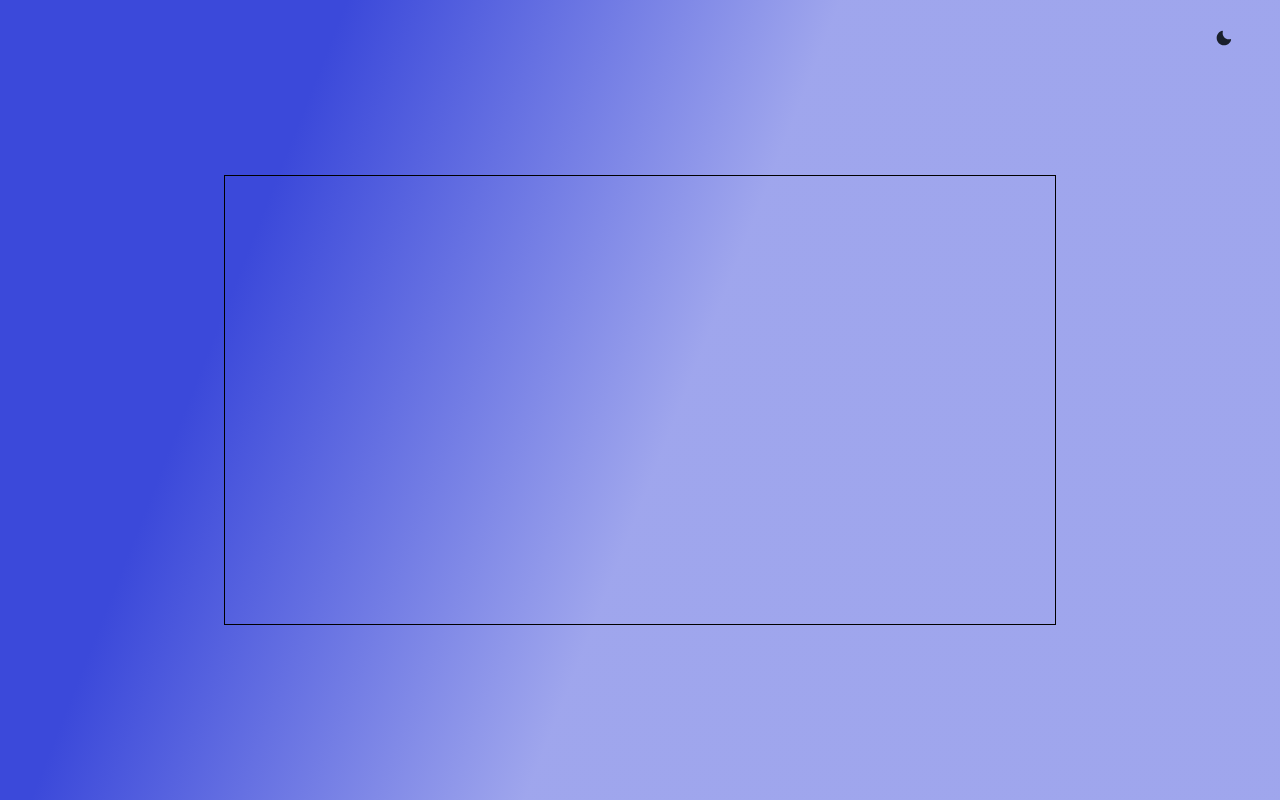
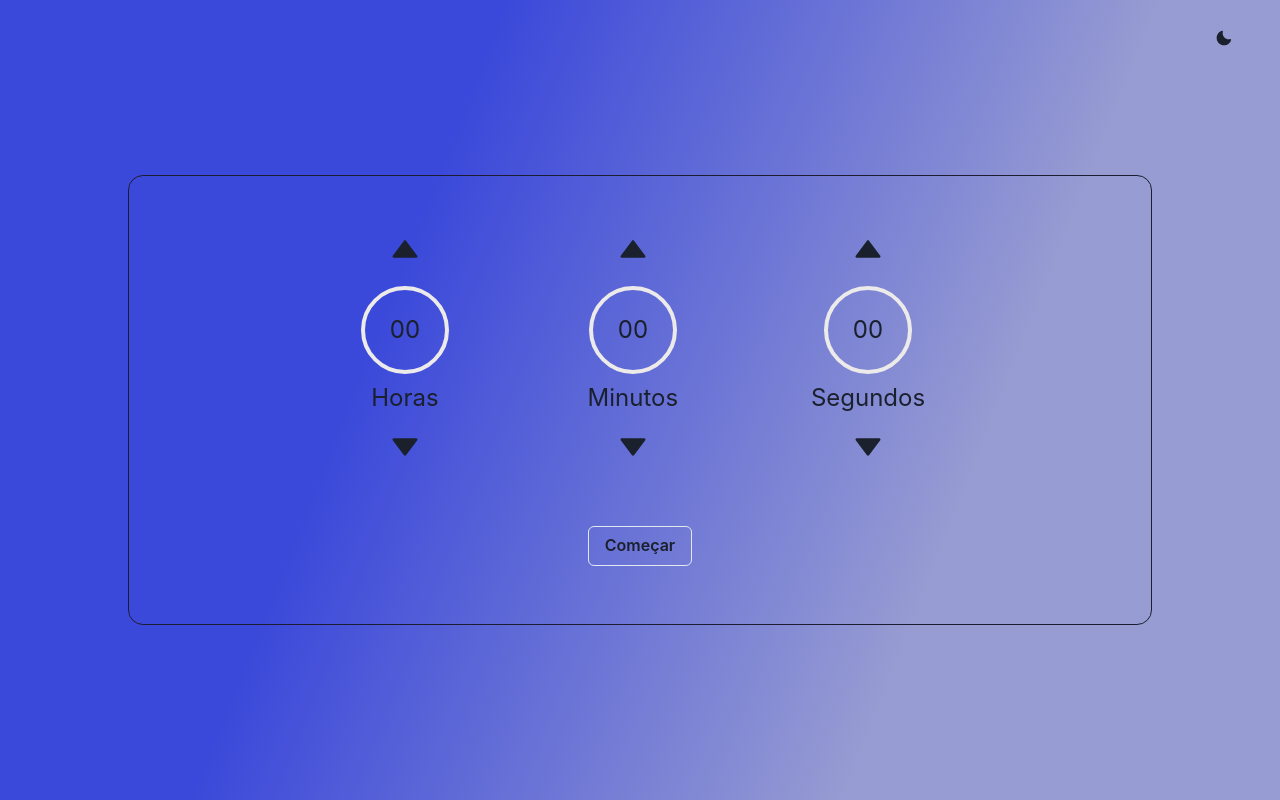
Before and after one commit to pedroasdoliveira/Timer, a React (Vite) app: page / in a window 1280 px wide. Built offline with nearby package versions, Linux system fonts and the light colour scheme.

Commit message:
feat(App): implement styles and Timer component

```diff
--- a/src/App.jsx
+++ b/src/App.jsx
@@ -1,22 +1,38 @@
-import { Box, Flex, useColorMode, useColorModeValue } from "@chakra-ui/react";
+import {
+  Box,
+  Button,
+  CircularProgress,
+  CircularProgressLabel,
+  Flex,
+  Text,
+  useColorMode,
+  useColorModeValue,
+} from "@chakra-ui/react";
 import { useState } from "react";
-import { MoonIcon, SunIcon } from "@chakra-ui/icons";
+import {
+  MoonIcon,
+  SunIcon,
+  TriangleUpIcon,
+  TriangleDownIcon,
+} from "@chakra-ui/icons";
+import Timer from "./components/Timer";
 
 function App() {
   const { toggleColorMode } = useColorMode();
-  const [ toggleColor, setToggleColor ] = useState(false);
+  const [toggleColor, setToggleColor] = useState(false);
 
   const background = useColorModeValue(
-    "linear-gradient(111.58deg, #3B49DA 21.73%, rgba(59, 73, 218, 0.49) 52.68%)",
-    "linear-gradient(97.85deg, rgba(12, 23, 87, 0.94) 20.22%, rgba(26, 37, 91, 0.49) 100%)"
+    "linear-gradient(111.58deg, #3b49da 31.73%, rgba(42, 52, 163, 0.49) 72.68%)",
+    "linear-gradient(97.85deg, rgba(12, 23, 87, 0.94) 40.22%, rgba(62, 72, 125, 0.49) 68.56%)"
   );
-
-  const [count, setCount] = useState(0);
+  const cardBorder = useColorModeValue("#1d1d31", "#8e6dd1");
 
   const handleChangeColor = () => {
     toggleColorMode();
     setToggleColor(!toggleColor);
-  }
+  };
+
+
 
   return (
     <Flex
@@ -27,6 +43,7 @@
       w={"100vw"}
       minH={"100vh"}
       bg={background}
+      cursor={"default"}
     >
       <Box
         as="i"
@@ -40,16 +57,29 @@
       </Box>
 
       <Flex
-        justifyContent={"center"}
-        w={"65%"}
+        w={"80%"}
         h={"450px"}
-        border={"1px solid #000"}
+        border={`1px solid ${cardBorder}`}
+        borderRadius={15}
         p={4}
       >
         <Flex
-          direction={"row"}
+          direction={"column"}
+          justifyContent={"center"}
+          w={"100%"}
+          h={"100%"}
         >
 
+          <Timer />
+
+          <Flex
+            direction={"row"}
+            alignContent={"center"}
+            justifyContent={"center"}
+            marginTop={16}
+          >
+            <Button variant="outline">Começar</Button>
+          </Flex>
         </Flex>
       </Flex>
     </Flex>
```
